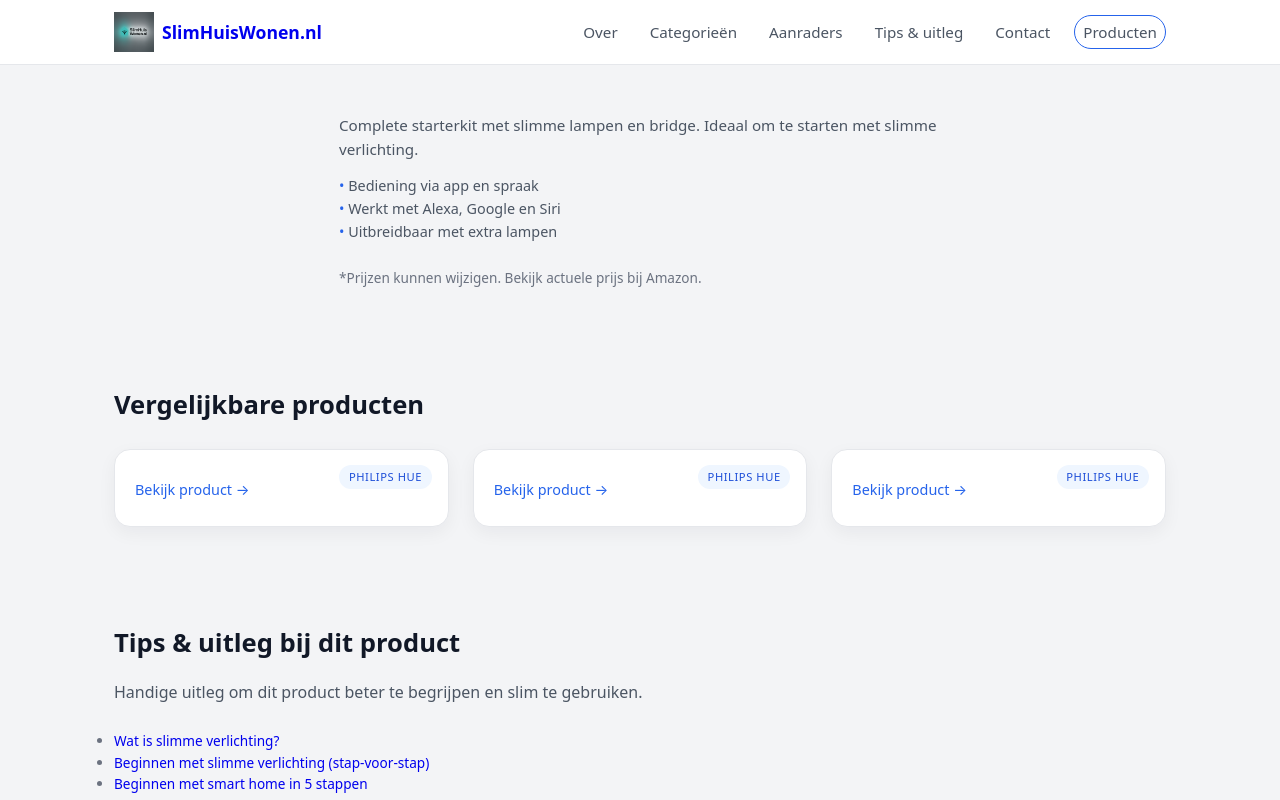
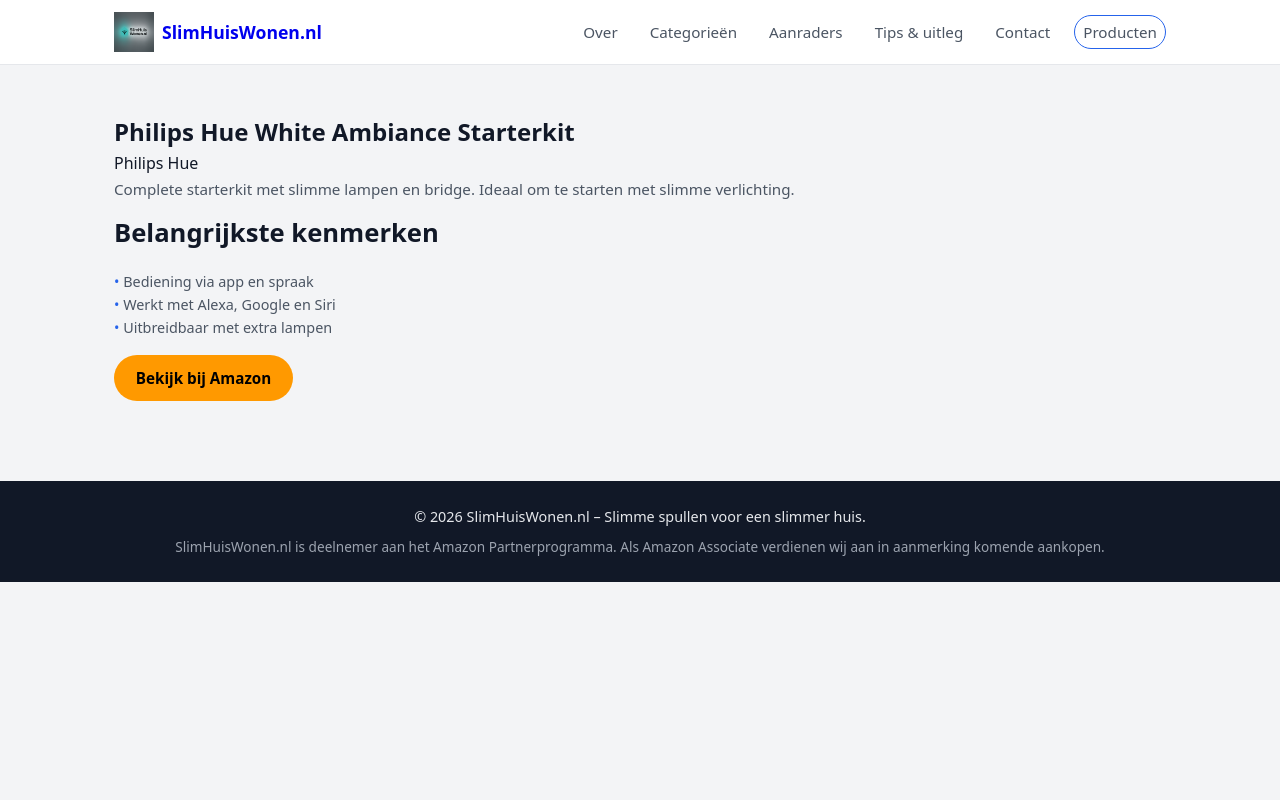
Before and after one commit to hafidgrad/SlimHuisWonen, a Next.js app: page /producten/philips-hue-white-ambiance-starterkit in a window 1280 px wide. Shown: the top 800 px of the page. Built offline with nearby package versions, Linux system fonts and the light colour scheme.

Commit message:
Fix product detail prerender crash (safe maps)

```diff
--- a/app/producten/[slug]/page.jsx
+++ b/app/producten/[slug]/page.jsx
@@ -1,140 +1,30 @@
+import { notFound } from "next/navigation";
+import { getProductBySlug, getAllProducts } from "@/data/products";
 import Header from "@/components/Header";
 import Footer from "@/components/Footer";
-import Link from "next/link";
-import AffiliateButton from "@/components/AffiliateButton";
-import {
-  getAllProducts,
-  getProductBySlug,
-  getProductsByCategory,
-} from "@/data/products";
 
-/* ---------- Tips per categorie ---------- */
-const tipsByCategory = {
-  "slimme-verlichting": [
-    {
-      href: "/tips/wat-is-slimme-verlichting",
-      title: "Wat is slimme verlichting?",
-    },
-    {
-      href: "/tips/beginnen-met-slimme-verlichting",
-      title: "Beginnen met slimme verlichting (stap-voor-stap)",
-    },
-    {
-      href: "/tips/beginnen-met-smart-home",
-      title: "Beginnen met smart home in 5 stappen",
-    },
-  ],
-
-  "slimme-stekkers": [
-    {
-      href: "/tips/beginnen-met-smart-home",
-      title: "Beginnen met smart home in 5 stappen",
-    },
-    {
-      href: "/tips/slim-huis-zonder-hub",
-      title: "Slim huis zonder hub: kan dat?",
-    },
-  ],
-
-  sensoren: [
-    {
-      href: "/tips/beginnen-met-smart-home",
-      title: "Beginnen met smart home in 5 stappen",
-    },
-    {
-      href: "/tips/merken-combineren-zonder-gedoe",
-      title: "Merken combineren zonder gedoe",
-    },
-  ],
-};
-
-/* ---------- Static params ---------- */
-export function generateStaticParams() {
-  return getAllProducts().map((p) => ({ slug: p.slug }));
+export async function generateStaticParams() {
+  return getAllProducts().map((p) => ({
+    slug: p.slug,
+  }));
 }
 
-/* ---------- Metadata (SEO FIX) ---------- */
-export async function generateMetadata({ params }) {
+export default function ProductPage({ params }) {
   const product = getProductBySlug(params.slug);
 
   if (!product) {
-    return {
-      title: "Product niet gevonden",
-      description: "Dit product staat niet (meer) in ons overzicht.",
-    };
+    notFound();
   }
 
-  const url = `https://slimhuiswonen.nl/producten/${product.slug}`;
-
-  const title = product.seo?.title ?? product.title;
-  const description = product.seo?.description ?? product.description;
-
-  return {
-    title,
+  const {
+    name,
+    brand,
     description,
-    alternates: {
-      canonical: url,
-    },
-    openGraph: {
-      title,
-      description,
-      url,
-      type: "website",
-    },
-  };
-}
-
-/* ---------- Page ---------- */
-export default function ProductDetailPage({ params }) {
-  const product = getProductBySlug(params.slug);
-
-  if (!product) {
-    return (
-      <>
-        <Header />
-        <main className="section">
-          <div className="container">
-            <h1>Product niet gevonden</h1>
-            <p>Dit product staat niet (meer) in ons overzicht.</p>
-          </div>
-        </main>
-        <Footer />
-      </>
-    );
-  }
-
-  const related = getProductsByCategory(product.category)
-    .filter((p) => p.slug !== product.slug)
-    .slice(0, 3);
-
-  const tipLinks = tipsByCategory[product.category] ?? [];
-
-  const jsonLd = {
-    "@context": "https://schema.org",
-    "@type": "Product",
-    name: product.title,
-    brand: {
-      "@type": "Brand",
-      name: product.brand,
-    },
-    description: product.description,
-    image: product.image
-      ? `https://slimhuiswonen.nl${product.image}`
-      : undefined,
-    aggregateRating: product.rating
-      ? {
-          "@type": "AggregateRating",
-          ratingValue: product.rating,
-          reviewCount: 10,
-        }
-      : undefined,
-    offers: {
-      "@type": "Offer",
-      priceCurrency: "EUR",
-      url: product.affiliateUrl,
-      availability: "https://schema.org/InStock",
-    },
-  };
+    features = [],
+    affiliateUrl,
+    priceHint,
+    compatibility = {},
+  } = product;
 
   return (
     <>
@@ -142,91 +32,55 @@
 
       <main>
         <section className="section">
-          <div className="container product-detail">
-            <h1>{product.title}</h1>
+          <div className="container">
+            <h1>{name}</h1>
 
-            <p className="product-desc">{product.description}</p>
+            <p className="product-brand">{brand}</p>
 
-            <ul className="product-bullets">
-              {product.features.map((f) => (
-                <li key={f}>{f}</li>
-              ))}
-            </ul>
+            <p className="product-desc">{description}</p>
 
-            <p className="muted">{product.priceHint}</p>
+            {features.length > 0 && (
+              <>
+                <h2>Belangrijkste kenmerken</h2>
+                <ul className="product-bullets">
+                  {features.map((f) => (
+                    <li key={f}>{f}</li>
+                  ))}
+                </ul>
+              </>
+            )}
 
-            {/* Affiliate CTA */}
-            <div className="sticky-cta">
-              <AffiliateButton
-                href={product.affiliateUrl}
-                label="Bekijk beste prijs bij Amazon"
-              />
-            </div>
+            {priceHint && (
+              <p className="price-hint">
+                <strong>Prijsindicatie:</strong> {priceHint}
+              </p>
+            )}
 
-            <p className="muted small">
-              *Prijzen kunnen wijzigen. Bekijk actuele prijs bij Amazon.
-            </p>
+            {affiliateUrl && (
+              <a
+                href={affiliateUrl}
+                target="_blank"
+                rel="noreferrer"
+                className="btn btn-primary"
+              >
+                Bekijk bij Amazon
+              </a>
+            )}
 
-            {product.bolUrl && (
-              <p className="muted small">
-                Dit product is ook verkrijgbaar bij bol.com.
-              </p>
+            {compatibility && Object.keys(compatibility).length > 0 && (
+              <>
+                <h2>Compatibiliteit</h2>
+                <ul>
+                  {Object.entries(compatibility).map(([platform, value]) => (
+                    <li key={platform}>
+                      {platform}: {value}
+                    </li>
+                  ))}
+                </ul>
+              </>
             )}
           </div>
         </section>
-
-        {/* Vergelijkbare producten */}
-        {related.length > 0 && (
-          <section className="section related-products">
-            <div className="container">
-              <h2>Vergelijkbare producten</h2>
-
-              <div className="product-grid">
-                {related.map((p) => (
-                  <article key={p.slug} className="product-card">
-                    <div className="product-tag">{p.brand}</div>
-                    <h3>{p.title}</h3>
-
-                    <Link
-                      href={`/producten/${p.slug}`}
-                      className="product-details-link"
-                    >
-                      Bekijk product →
-                    </Link>
-                  </article>
-                ))}
-              </div>
-            </div>
-          </section>
-        )}
-
-        {/* Tips & uitleg */}
-        {tipLinks.length > 0 && (
-          <section className="section">
-            <div className="container">
-              <h2>Tips & uitleg bij dit product</h2>
-
-              <p className="section-intro">
-                Handige uitleg om dit product beter te begrijpen en slim te
-                gebruiken.
-              </p>
-
-              <ul className="muted">
-                {tipLinks.map((tip) => (
-                  <li key={tip.href}>
-                    <Link href={tip.href}>{tip.title}</Link>
-                  </li>
-                ))}
-              </ul>
-            </div>
-          </section>
-        )}
-
-        {/* Structured data */}
-        <script
-          type="application/ld+json"
-          dangerouslySetInnerHTML={{ __html: JSON.stringify(jsonLd) }}
-        />
       </main>
 
       <Footer />
```
Also changed, not shown: app/producten/page.jsx (+6 -2 lines).
